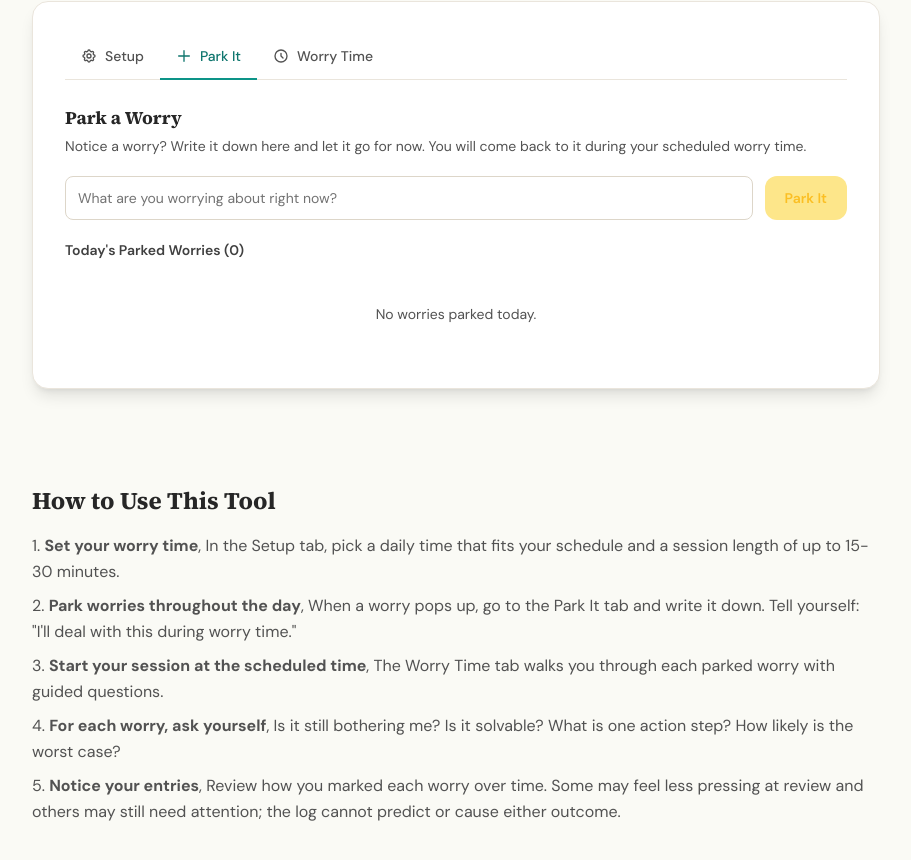
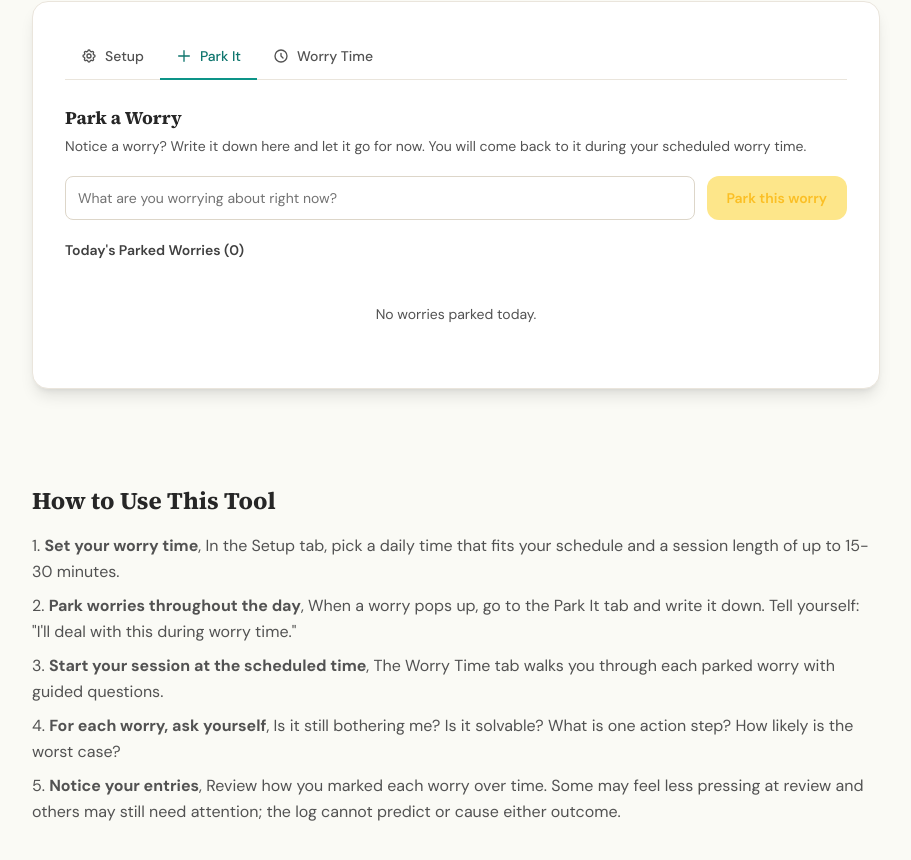
Before and after one commit to raiderj77/mhsud, a Next.js app: page /worry-time-scheduler in a window 1280 px wide. Shown: the part 1536-2396 px from the top of the page, without its empty margins (184-1095 px from the left). Built offline with nearby package versions, Linux system fonts and the light colour scheme.

Commit message:
Clarify worry submission and correct flow verification selectors

```diff
--- a/src/app/worry-time-scheduler/WorryTimeClient.tsx
+++ b/src/app/worry-time-scheduler/WorryTimeClient.tsx
@@ -293,10 +293,11 @@ export function WorryTimeClient({ faqData }: Props) {
 
             <div className="grid grid-cols-1 sm:grid-cols-2 gap-4">
               <div>
-                <label className="block text-sm font-semibold text-neutral-700 dark:text-neutral-200 mb-2">
+                <label htmlFor="daily-worry-time" className="block text-sm font-semibold text-neutral-700 dark:text-neutral-200 mb-2">
                   Daily worry time
                 </label>
                 <input
+                  id="daily-worry-time"
                   type="time"
                   value={settings.time}
                   onChange={(e) => setSettings((s) => ({ ...s, time: e.target.value }))}
@@ -390,7 +391,7 @@ export function WorryTimeClient({ faqData }: Props) {
                     : "bg-amber-200 dark:bg-amber-900 text-amber-400 dark:text-amber-700 cursor-not-allowed"
                 }`}
               >
-                Park It
+                Park this worry
               </button>
             </div>
 
```
Also changed, not shown: 1 other file (tests, documents, lock files or other folders).
